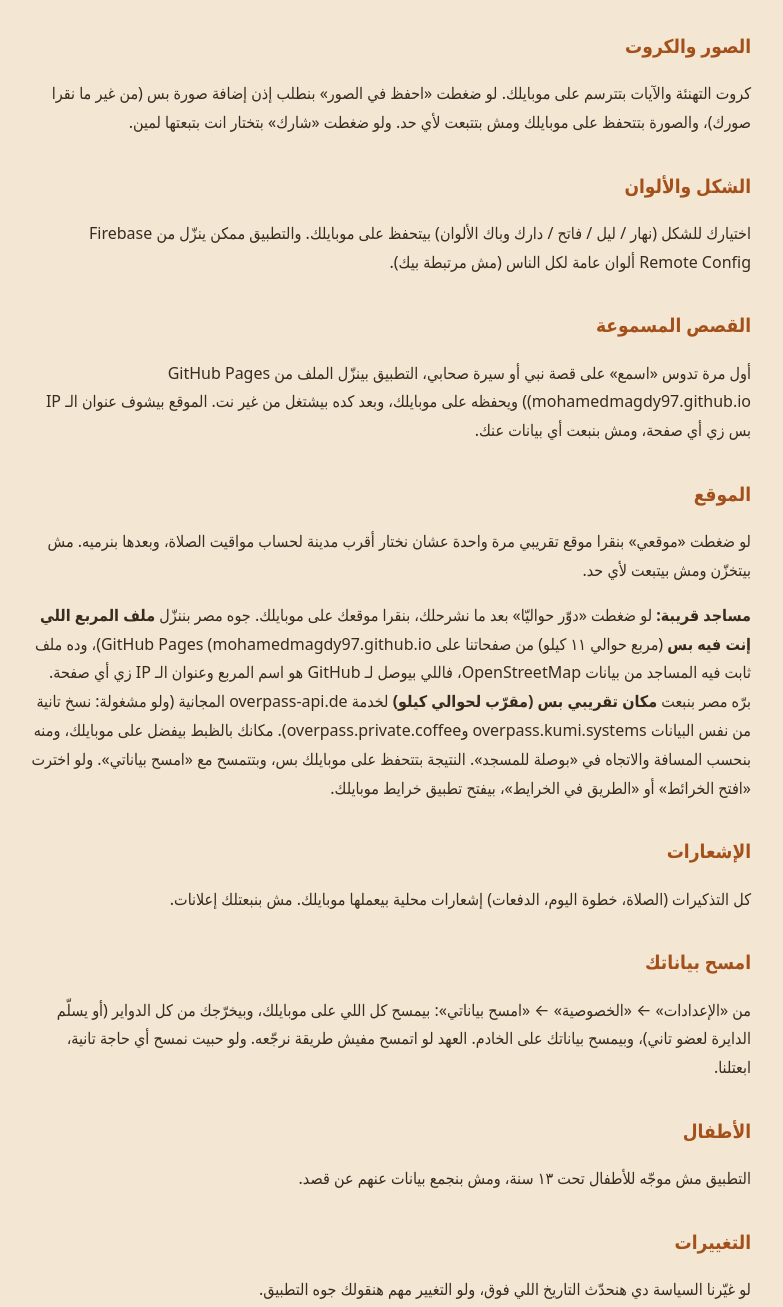
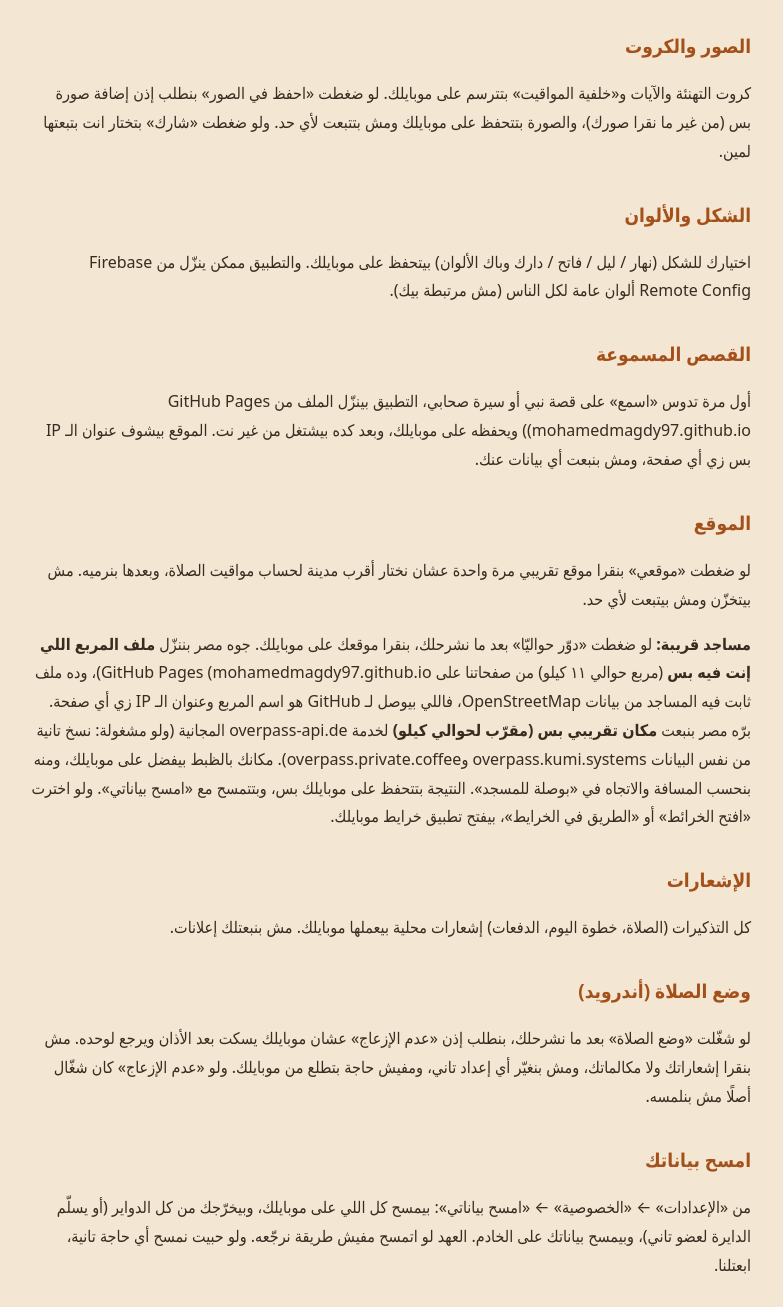
Before and after one commit to mohamedmagdy97/ramadan-privacy, a plain HTML site: page index.html in a window 1280 px wide. Shown: the part 1297-2604 px from the top of the page, without its empty margins (249-1032 px from the left). Drawn offline with Linux system fonts and the light colour scheme.

Commit message:
privacy: prayer quiet mode (Do Not Disturb, Android) and times wallpaper (23 Nov 2026)
Co-Authored-By: Claude Opus 5.5 <noreply@anthropic.com>

```diff
--- a/index.html
+++ b/index.html
@@ -62,7 +62,7 @@
   بصوت القارئ اللي اخترته؛ ولو صوت قارئ مش متاح بنشغّل قارئ تاني من نفس الموقع.</p>
 
   <h2>الصور والكروت</h2>
-  <p>كروت التهنئة والآيات بتترسم على موبايلك. لو ضغطت «احفظ في الصور» بنطلب إذن إضافة صورة بس (من غير ما نقرا صورك)،
+  <p>كروت التهنئة والآيات و«خلفية المواقيت» بتترسم على موبايلك. لو ضغطت «احفظ في الصور» بنطلب إذن إضافة صورة بس (من غير ما نقرا صورك)،
   والصورة بتتحفظ على موبايلك ومش بتتبعت لأي حد. ولو ضغطت «شارك» بتختار انت بتبعتها لمين.</p>
 
   <h2>الشكل والألوان</h2>
@@ -85,6 +85,10 @@
 
   <h2>الإشعارات</h2>
   <p>كل التذكيرات (الصلاة، خطوة اليوم، الدفعات) إشعارات محلية بيعملها موبايلك. مش بنبعتلك إعلانات.</p>
+
+  <h2>وضع الصلاة (أندرويد)</h2>
+  <p>لو شغّلت «وضع الصلاة» بعد ما نشرحلك، بنطلب إذن «عدم الإزعاج» عشان موبايلك يسكت بعد الأذان ويرجع لوحده.
+  مش بنقرا إشعاراتك ولا مكالماتك، ومش بنغيّر أي إعداد تاني، ومفيش حاجة بتطلع من موبايلك. ولو «عدم الإزعاج» كان شغّال أصلًا مش بنلمسه.</p>
 
   <h2>امسح بياناتك</h2>
   <p>من «الإعدادات» ← «الخصوصية» ← «امسح بياناتي»: بيمسح كل اللي على موبايلك، وبيخرّجك من كل الدواير (أو يسلّم الدايرة لعضو تاني)، وبيمسح بياناتك على الخادم.
```
